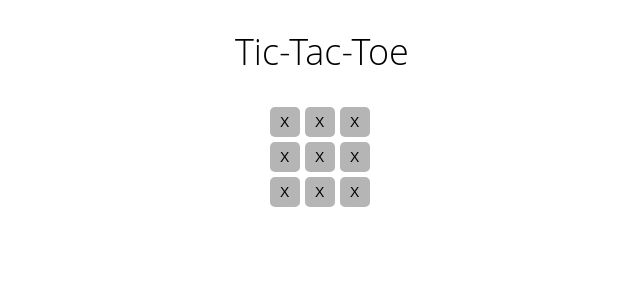
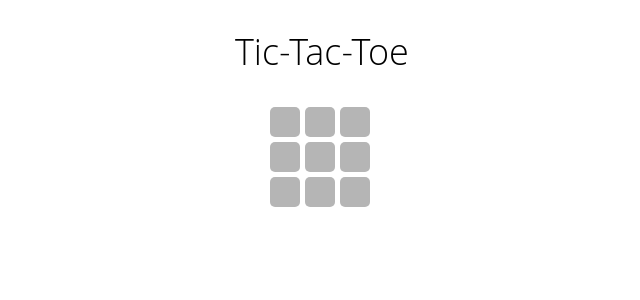
Before and after one commit to eatoncns/ttt_react, a React (Create React App) app: page / in a window 1280 px wide. Shown: the top 300 px of the page, without its empty margins (285-925 px from the left). Built offline with nearby package versions, Linux system fonts and the light colour scheme; the HTML template or start-up script is replaced by a standard one.

Commit message:
Display X when Space button clicked

```diff
--- a/src/Board.js
+++ b/src/Board.js
@@ -20,7 +20,7 @@ class Board extends Component {
 
   renderSpace(index) {
     return (
-      <Space key={index} mark={'X'} handleClick={() => this.props.handleClick(index)} />
+      <Space key={index} mark={this.props.marks[index]} handleClick={() => this.props.handleClick(index)} />
     );
   }
 
@@ -31,8 +31,8 @@ class Board extends Component {
   }
 
   render() {
-    const dimension = this.props.dimension;
-    const size = dimension * dimension;
+    const size = this.props.marks.length;
+    const dimension = Math.sqrt(size);
     const spaces = this.renderElements(size, (i) => this.renderSpace(i));
     const rows = this.renderElements(dimension, (i) => this.renderRow(i, dimension, spaces));
     return (
@@ -49,7 +49,7 @@ Space.propTypes = {
 };
 
 Board.propTypes = {
-  dimension: PropTypes.number.isRequired,
+  marks: PropTypes.arrayOf(PropTypes.string),
   handleClick: PropTypes.func.isRequired
 };
 
--- a/src/BoardContainer.js
+++ b/src/BoardContainer.js
@@ -3,13 +3,19 @@ import PropTypes from 'prop-types';
 import Board from './Board.js'
 
 class BoardContainer extends Component {
+  constructor(props) {
+    super(props);
+    this.state = { marks: Array(props.dimension*props.dimension).fill('') }
+  }
 
-  handleClick(i) {
-     console.log(i);
+  handleClick(index) {
+    const marks = this.state.marks.slice();
+    marks[index] = 'X';
+    this.setState({ marks: marks });
   }
 
   render() {
-    return React.createElement(Board, {dimension: this.props.dimension, handleClick: (i) => this.handleClick(i)})
+    return React.createElement(Board, {marks: this.state.marks, handleClick: (i) => this.handleClick(i)})
   }
 }
 
```
Also changed, not shown: 1 other file (tests, documents, lock files or other folders).
